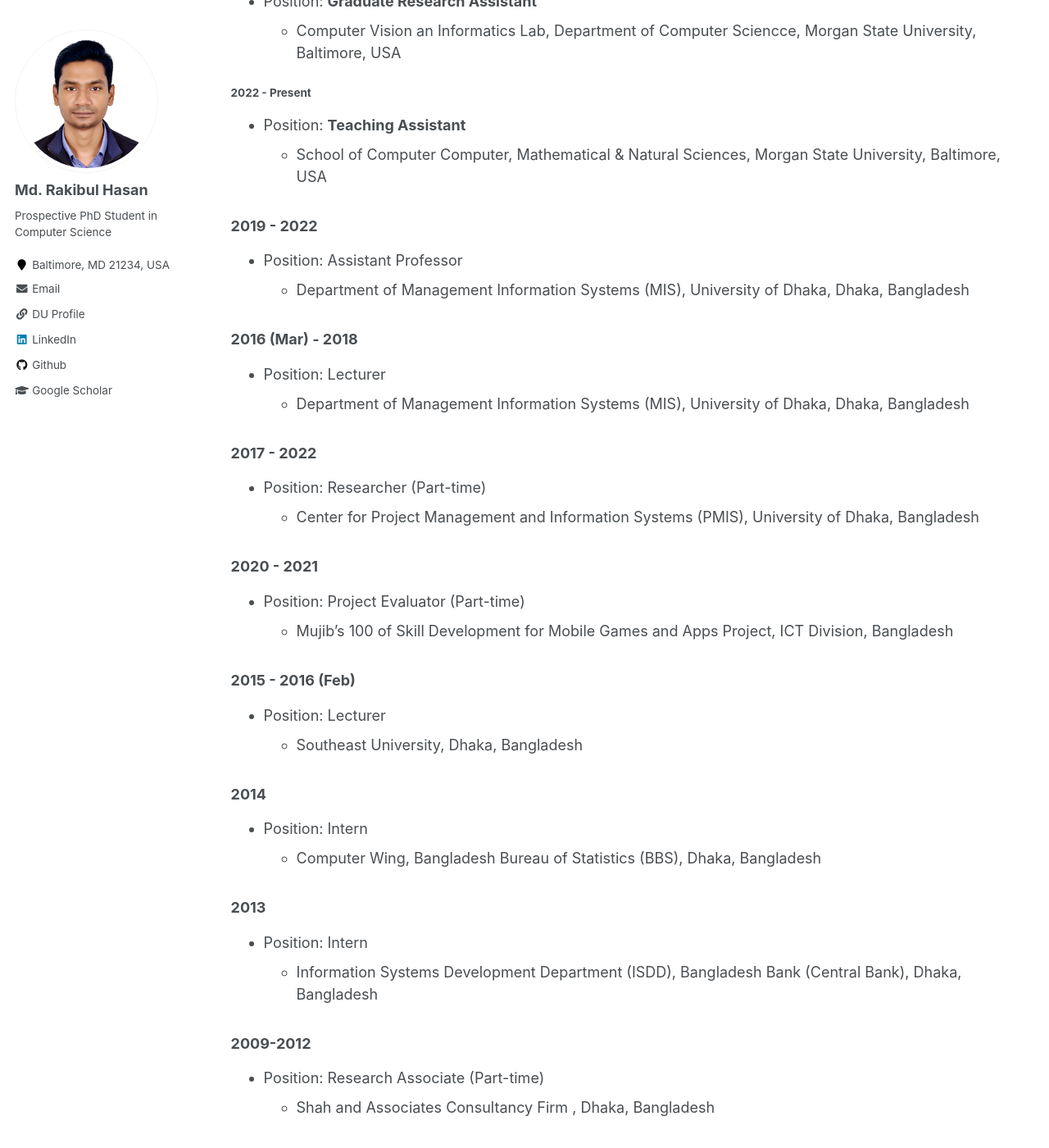
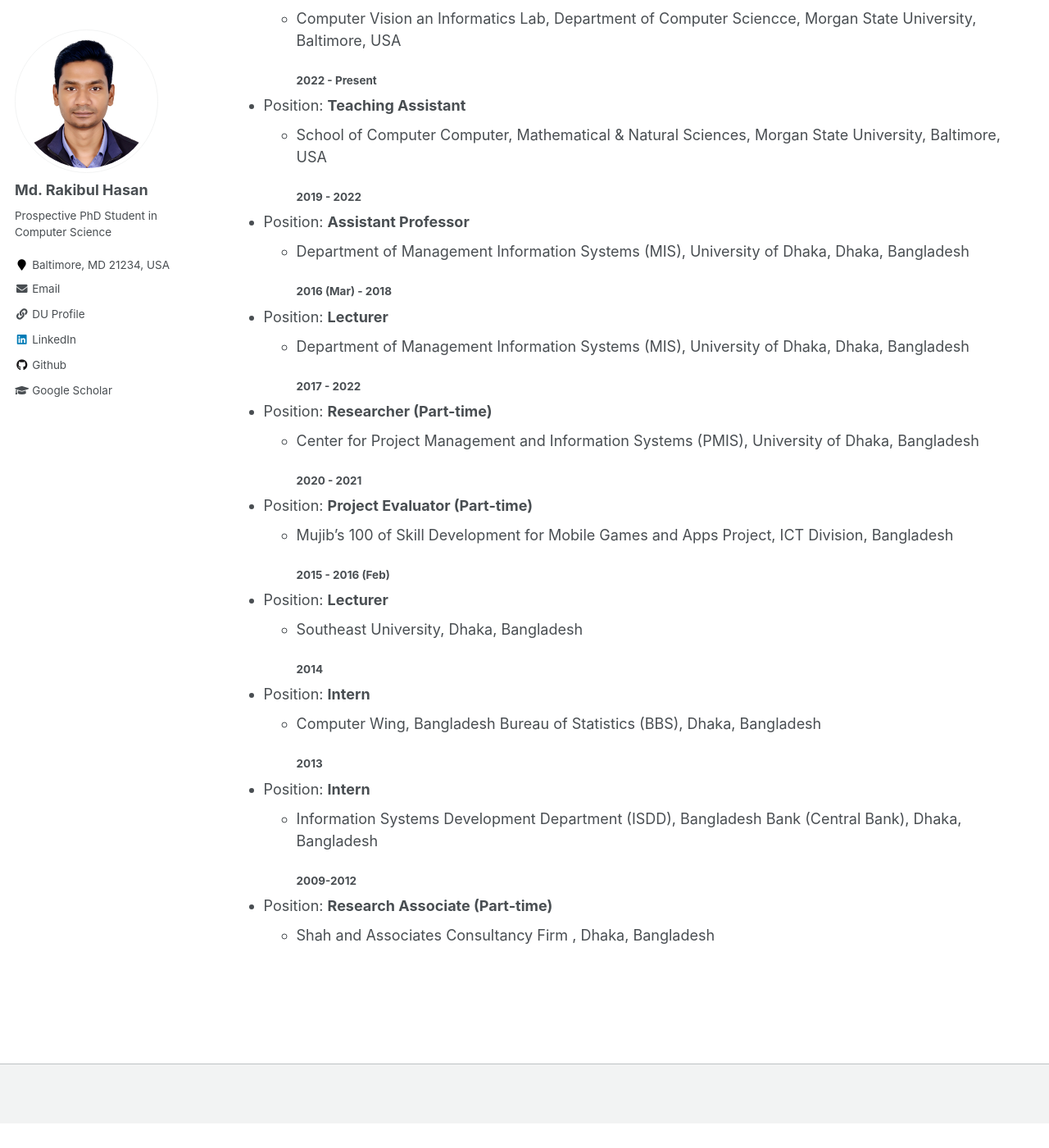
Before and after one commit to Hasan-MdRakibul/hasan-mdrakibul.github.io, a Jekyll site: the page built from _pages/experience.md, in a window 1280 px wide and 1400 px high, scrolled down 677 px. Shown: the whole window at 82% size. Built offline with Jekyll 4.4.1, drawn with Linux system fonts in a browser that asks for light colours; our own code applies the rules of GitHub Pages for plain Markdown files; after the commit the page ends 2047 px from its top, so only the background shows below that.

Commit message:
init changes

```diff
--- a/_pages/experience.md
+++ b/_pages/experience.md
@@ -16,44 +16,34 @@ author_profile: true
 - Statistics
 - Programming with Python
 
-## Employment Records
-
+### Employment Records
 #### 2022 - Present
 - Position: **Graduate Research Assistant**
     - Computer Vision an Informatics Lab, Department of Computer Sciencce, Morgan State University, Baltimore, USA
-
 #### 2022 - Present
 - Position: **Teaching Assistant**
     - School of Computer Computer, Mathematical & Natural Sciences, Morgan State University, Baltimore, USA
-
-### 2019 - 2022
-- Position: Assistant Professor
+#### 2019 - 2022
+- Position: **Assistant Professor**
   - Department of Management Information Systems (MIS), University of Dhaka, Dhaka, Bangladesh
-
-### 2016 (Mar) - 2018
-- Position: Lecturer
+#### 2016 (Mar) - 2018
+- Position: **Lecturer**
   - Department of Management Information Systems (MIS), University of Dhaka, Dhaka, Bangladesh
-
-### 2017 - 2022
-- Position: Researcher (Part-time)
+#### 2017 - 2022
+- Position: **Researcher (Part-time)**
     - Center for Project Management and Information Systems (PMIS), University of Dhaka, Bangladesh
-
-### 2020 - 2021
-- Position: Project Evaluator (Part-time)
+#### 2020 - 2021
+- Position: **Project Evaluator (Part-time)**
   - Mujib's 100 of Skill Development for Mobile Games and Apps Project, ICT Division, Bangladesh
-
-### 2015 - 2016 (Feb)
-- Position: Lecturer
+#### 2015 - 2016 (Feb)
+- Position: **Lecturer**
   - Southeast University, Dhaka, Bangladesh
-
-### 2014
-- Position: Intern
+#### 2014
+- Position: **Intern**
     - Computer Wing, Bangladesh Bureau of Statistics (BBS), Dhaka, Bangladesh
-
-### 2013
-- Position: Intern
+#### 2013
+- Position: **Intern**
   - Information Systems Development Department (ISDD), Bangladesh Bank (Central Bank), Dhaka, Bangladesh
-
-### 2009-2012
-- Position: Research Associate (Part-time)
+#### 2009-2012
+- Position: **Research Associate (Part-time)**
   - Shah and Associates Consultancy Firm , Dhaka, Bangladesh
```
